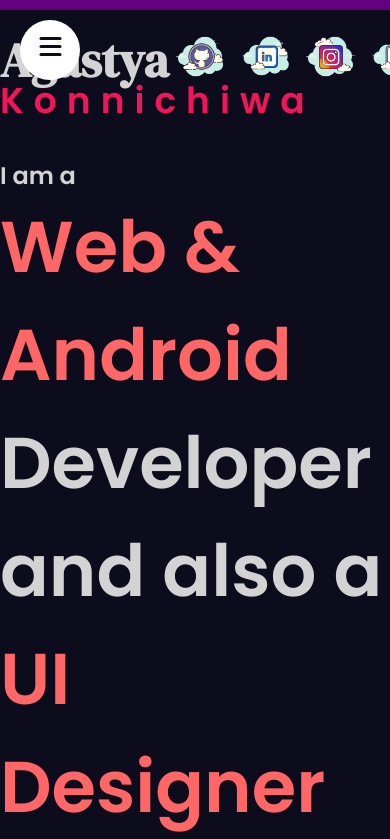
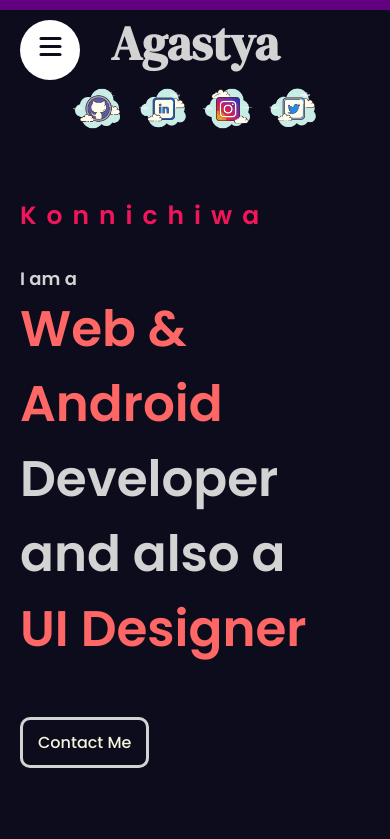
Before and after one commit to Agastya909/portfolioo, a React (Vite) app: page / in a window 390 px wide. Shown: the top 839 px of the page. Built offline with nearby package versions, Linux system fonts and the light colour scheme.

Commit message:
add media query for home screen, navbar and side bar

```diff
--- a/src/components/home/Home.jsx
+++ b/src/components/home/Home.jsx
@@ -1,5 +1,5 @@
 import { motion } from "framer-motion";
-import "./home.scss";
+import "./home.css";
 import { useState, useEffect } from "react";
 
 const GREETINGS = ["Hello", "Namaste", "Hola", "Konnichiwa", "Bonjour"];
--- /dev/null
+++ b/src/components/home/home.css
@@ -0,0 +1,72 @@
+.home {
+  max-width: 1366px;
+  height: calc(100vh - 100px);
+  display: flex;
+  flex-direction: row;
+  justify-content: space-between;
+  margin: auto;
+}
+.home .wrapper {
+  height: 100%;
+  display: flex;
+  flex-direction: column;
+  justify-content: center;
+}
+.home .wrapper h1 {
+  font-size: 72px;
+}
+.home .wrapper h2 {
+  letter-spacing: 10px;
+  font-size: 36px;
+  margin-bottom: 30px;
+}
+.home .wrapper h3 {
+  font-size: 24px;
+}
+.home .wrapper a {
+  cursor: pointer;
+  width: fit-content;
+  padding: 10px 15px;
+  border-style: solid;
+  border-color: lightgray;
+  border-radius: 10px;
+  background: transparent;
+  color: beige;
+  margin-top: 50px;
+}
+
+@media (max-width: 620px) {
+  .home .wrapper {
+    margin: 0 20px;
+  }
+  .home .wrapper h1 {
+    font-size: 50px;
+  }
+  .home .wrapper h2 {
+    font-size: 25px;
+  }
+  .home .wrapper h3 {
+    font-size: 18px;
+  }
+}
+
+@media (min-width: 620px) and (max-width: 1024px) {
+  .home .wrapper {
+    margin: 0 40px;
+  }
+  .home .wrapper h1 {
+    font-size: 60px;
+  }
+  .home .wrapper h2 {
+    font-size: 30px;
+  }
+  .home .wrapper h3 {
+    font-size: 20px;
+  }
+}
+
+@media (min-width: 1025px) and (max-width: 1500px) {
+  .home .wrapper {
+    margin: 0 auto;
+  }
+}
--- a/src/components/home/home.scss
+++ /dev/null
@@ -1,37 +0,0 @@
-.home {
-  max-width: 1366px;
-  height: calc(100vh - 100px);
-  display: flex;
-  flex-direction: row;
-  justify-content: space-between;
-  margin: auto;
-
-  .wrapper {
-    height: 100%;
-    display: flex;
-    flex-direction: column;
-    justify-content: center;
-
-    h1 {
-      font-size: 72px;
-    }
-    h2 {
-      letter-spacing: 10px;
-      font-size: 36px;
-      margin-bottom: 30px;
-    }
-    h3 {
-      font-size: 24px;
-    }
-    a {
-      cursor: pointer;
-      width: fit-content;
-      padding: 10px 15px;
-      border-style: solid;
-      border-color: lightgray;
-      border-radius: 10px;
-      background: transparent;
-      color: beige;
-    }
-  }
-}
--- a/src/components/navbar/Navbar.jsx
+++ b/src/components/navbar/Navbar.jsx
@@ -1,6 +1,6 @@
 import { motion } from "framer-motion";
 import SideBar from "../sidebar/Sidebar";
-import "./navbar.scss";
+import "./navbar.css";
 
 const NavBar = () => {
   return (
@@ -57,6 +57,4 @@ const NavBar = () => {
   );
 };
 
-// <a target="_blank" href="https://icons8.com/icon/hFoVFpm6gl9A/instagram">Instagram</a> icon by <a target="_blank" href="https://icons8.com">Icons8</a>
-
 export default NavBar;
--- /dev/null
+++ b/src/components/navbar/navbar.css
@@ -0,0 +1,42 @@
+.navbar {
+  height: 100px;
+}
+.navbar .wrapper {
+  max-width: 1366px;
+  margin: auto;
+  display: flex;
+  flex-direction: row;
+  align-items: center;
+  justify-content: space-between;
+  height: 100%;
+}
+.navbar span {
+  font-family: "DM Serif Display", serif;
+  font-size: 48px;
+  font-weight: bolder;
+}
+.navbar .social {
+  display: flex;
+  flex-direction: row;
+}
+.navbar .social img {
+  height: 55px;
+  width: 55px;
+  margin: 5px;
+}
+
+@media (max-width: 620px) {
+  .navbar .wrapper {
+    display: flex;
+    flex-direction: column;
+    justify-content: space-between;
+  }
+}
+
+@media (min-width: 621px) and (max-width: 1566px) {
+  .navbar .wrapper {
+    display: flex;
+    flex-direction: row;
+    justify-content: space-evenly;
+  }
+}
--- a/src/components/navbar/navbar.scss
+++ /dev/null
@@ -1,29 +0,0 @@
-.navbar {
-  height: 100px;
-
-  .wrapper {
-    max-width: 1366px;
-    margin: auto;
-    display: flex;
-    align-items: center;
-    justify-content: space-between;
-    height: 100%;
-  }
-
-  span {
-    font-family: "DM Serif Display", serif;
-    font-size: 48px;
-    font-weight: bolder;
-  }
-
-  .social {
-    display: flex;
-    flex-direction: row;
-
-    img {
-      height: 55px;
-      width: 55px;
-      margin: 5px;
-    }
-  }
-}
--- a/src/components/sidebar/Sidebar.jsx
+++ b/src/components/sidebar/Sidebar.jsx
@@ -2,7 +2,7 @@ import ToggleButton from "./buttons/ToogleButton";
 import Links from "./links/Links";
 import { useState } from "react";
 import { motion } from "framer-motion";
-import "./sidebar.scss";
+import "./sidebar.css";
 
 const SideBar = () => {
   const [isOpen, setOpen] = useState(false);
@@ -30,7 +30,7 @@ const SideBar = () => {
     <motion.div className="sidebar" animate={isOpen ? "open" : "closed"}>
       <motion.div className="bg" variants={varients}>
         <Links />
-      <ToggleButton setOpen={setOpen} />
+        <ToggleButton setOpen={setOpen} />
       </motion.div>
     </motion.div>
   );
--- /dev/null
+++ b/src/components/sidebar/sidebar.css
@@ -0,0 +1,69 @@
+.sidebar {
+  display: flex;
+  flex-direction: column;
+  align-items: center;
+  justify-content: center;
+  background-color: white;
+  color: black;
+}
+.sidebar .bg {
+  position: fixed;
+  top: 0;
+  left: 0;
+  bottom: 0;
+  width: 360px;
+  background: white;
+  z-index: 999;
+}
+.sidebar .bg .links {
+  position: absolute;
+  width: 100%;
+  height: 100%;
+  display: flex;
+  flex-direction: column;
+  align-items: center;
+  justify-content: center;
+  gap: 20px;
+}
+.sidebar .bg .links a {
+  font-size: large;
+}
+.sidebar .bg .links .list-items {
+  cursor: pointer;
+  padding: 10px;
+}
+.sidebar .bg .links .list-items a {
+  font-size: xx-large;
+}
+.sidebar button {
+  height: 50px;
+  width: 50px;
+  border-radius: 50%;
+  position: fixed;
+  top: 25px;
+  left: 25px;
+  background-color: transparent;
+  border: none;
+  cursor: pointer;
+}
+
+@media (max-width: 620px) {
+  .sidebar .bg {
+    width: 260px;
+  }
+  .sidebar .bg .links .list-items a {
+    font-size: large;
+  }
+  .sidebar .bg .links .list-items {
+    padding: 5px;
+  }
+}
+
+@media (min-width: 621px) and (max-width: 1566px) {
+  .sidebar .bg {
+    width: 300px;
+  }
+  .sidebar .bg .links .list-items a {
+    font-size: x-large;
+  }
+}
--- a/src/components/sidebar/sidebar.scss
+++ /dev/null
@@ -1,51 +0,0 @@
-.sidebar {
-  display: flex;
-  flex-direction: column;
-  align-items: center;
-  justify-content: center;
-  background-color: white;
-  color: black;
-
-  .bg {
-    position: fixed;
-    top: 0;
-    left: 0;
-    bottom: 0;
-    width: 360px;
-    background: white;
-    z-index: 999;
-
-    .links {
-      position: absolute;
-      width: 100%;
-      height: 100%;
-      display: flex;
-      flex-direction: column;
-      align-items: center;
-      justify-content: center;
-      gap: 20px;
-      a {
-        font-size: large;
-      }
-      .list-items {
-        cursor: pointer;
-        padding: 10px;
-        a {
-          font-size: x-large;
-        }
-      }
-    }
-  }
-
-  button {
-    height: 50px;
-    width: 50px;
-    border-radius: 50%;
-    position: fixed;
-    top: 25px;
-    left: 25px;
-    background-color: transparent;
-    border: none;
-    cursor: pointer;
-  }
-}
```
